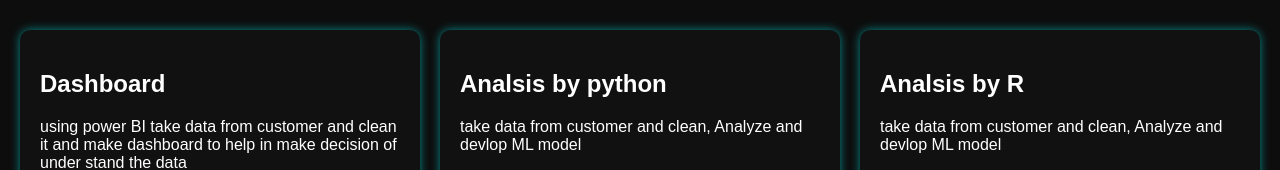
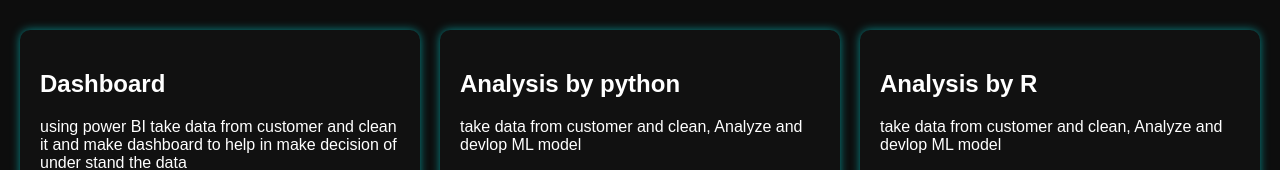
Before and after one commit to Holako22/Holako22.github.io, a plain HTML site: page services.html in a window 1280 px wide. Shown: the part 179-349 px from the top of the page. Drawn offline with Linux system fonts and the light colour scheme.

Commit message:
Update services.html

```diff
--- a/services.html
+++ b/services.html
@@ -25,11 +25,11 @@
         <p>using power BI take data from customer and clean it and make dashboard to help in make decision of under stand the data</p>
       </div>
       <div class="service">
-        <h2>Analsis by python</h2>
+        <h2>Analysis by python</h2>
         <p>take data from customer and clean, Analyze and devlop ML model</p>
       </div>
       <div class="service">
-        <h2>Analsis by R</h2>
+        <h2>Analysis by R</h2>
         <p>take data from customer and clean, Analyze and devlop ML model</p>
       </div>
     </div>
```
